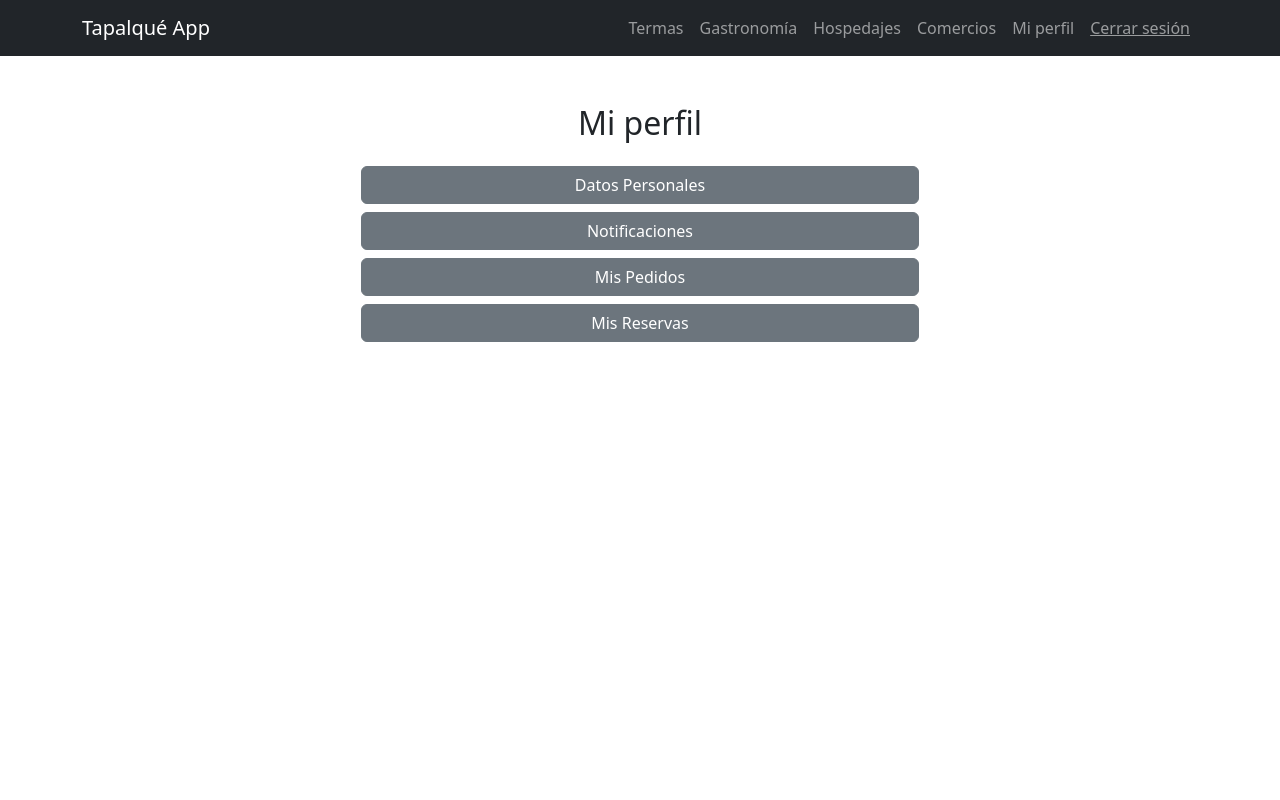
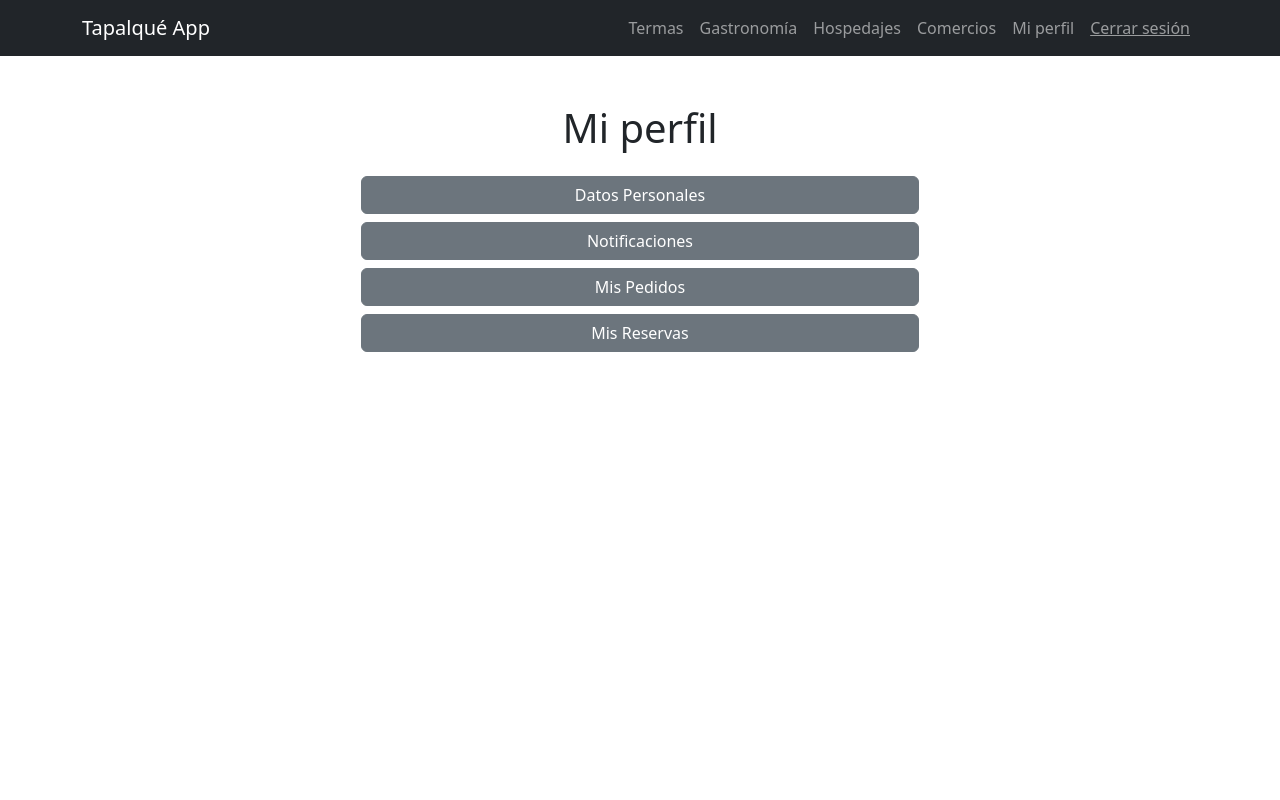
Before and after one commit to DamianZingale/TapalqueApp, a React (Vite) app in the folder portal Frontend/: page /perfil in a window 1280 px wide. Shown: the top 800 px of the page. Built offline with nearby package versions, Linux system fonts and the light colour scheme.

Commit message:
Update Title.tsx

```diff
--- a/portal Frontend/src/shared/components/Title.tsx
+++ b/portal Frontend/src/shared/components/Title.tsx
@@ -1,9 +1,9 @@
-import type { TittleProps } from "../types/PropsGeneralesVerMas"
+import type { TitleProps } from "../types/PropsGeneralesVerMas"
 
-export const Title : React.FC<TittleProps>= ({text}) => {
+export const Title : React.FC<TitleProps>= ({text}) => {
     return (
-        <h2 className="text-center my-4">
+        <h1 className="text-center my-4">
             {text}
-        </h2>
+        </h1>
     )
 }
```
